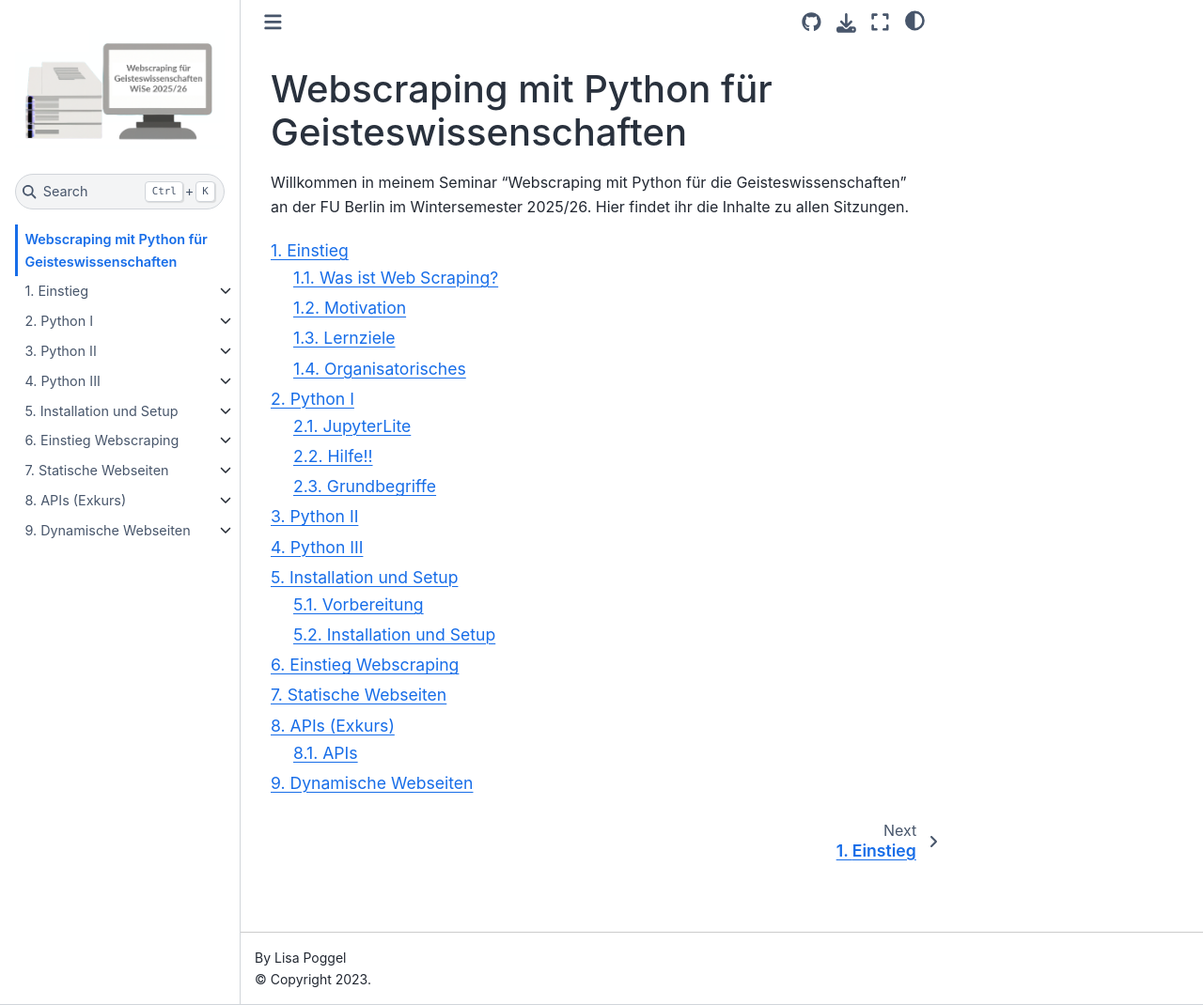
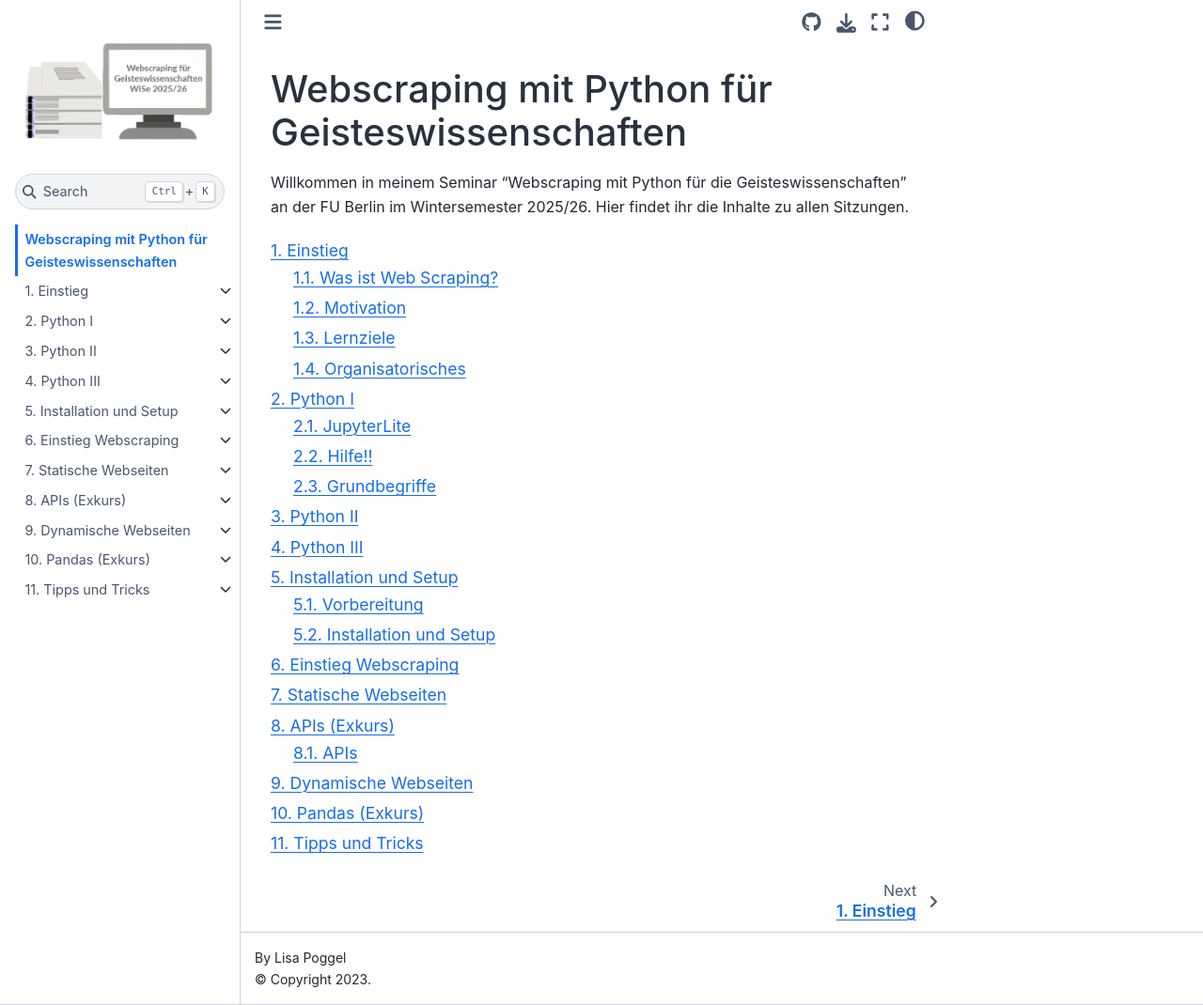
Before and after one commit to lipogg/webscraping-mit-python, a Jupyter Book: the page built from intro.md, in a window 1280 px wide and 1070 px high. Shown: the whole window at 94% size. Built offline with Jupyter Book 1.0.4 settings and Sphinx 7.4.7 and the Sphinx Book theme 1.1.4, drawn with Linux system fonts in a browser that asks for light colours; pages that are not in the unit, such as notebooks, are missing from menus; comment, search, counter and statistics services are not loaded; some of the changed lines change nothing that is shown.

Commit message:
update toc

```diff
--- a/_toc.yml
+++ b/_toc.yml
@@ -91,21 +91,21 @@ sections:
       title: Einstieg Selenium
     - file: chapters/09/subchapters/03_fortsetzung_selenium.ipynb
       title: Fortsetzung Selenium
-#- file: chapters/10/10_intro
-#  title: Pandas (Exkurs)
-#  sections:
-#    - file: chapters/10/subchapters/01_pandas_bereinigen.ipynb
-#      title: Daten bereinigen
-#    - file: chapters/10/subchapters/02_pandas_visualisieren.ipynb
-#      title: Daten visualisieren
-#- file: chapters/11/11_intro
-#  title: Tipps und Tricks
-#  sections:
-#    - file: chapters/11/subchapters/01_fetch_xhr.ipynb
-#      title: Selenium ist kein Hammer
-#    - file: chapters/11/subchapters/02_sessions_cookies.ipynb
-#      title: Sessions und Cookies
-#    - file: chapters/11/subchapters/03_apis_tokens.ipynb
-#      title: Authentifizierung, Autorisierung und APIs
-#    - file: chapters/11/subchapters/04_tipps_tricks.ipynb
-#      title: Weitere Tipps und Tricks
+- file: chapters/10/10_intro
+  title: Pandas (Exkurs)
+  sections:
+    - file: chapters/10/subchapters/01_pandas_bereinigen.ipynb
+      title: Daten bereinigen
+    - file: chapters/10/subchapters/02_pandas_visualisieren.ipynb
+      title: Daten visualisieren
+- file: chapters/11/11_intro
+  title: Tipps und Tricks
+  sections:
+    - file: chapters/11/subchapters/01_fetch_xhr.ipynb
+      title: Selenium ist kein Hammer
+    - file: chapters/11/subchapters/02_sessions_cookies.ipynb
+      title: Sessions und Cookies
+    - file: chapters/11/subchapters/03_apis_tokens.ipynb
+      title: Authentifizierung, Autorisierung und APIs
+    #- file: chapters/11/subchapters/04_tipps_tricks.ipynb
+    #  title: Weitere Tipps und Tricks
```
